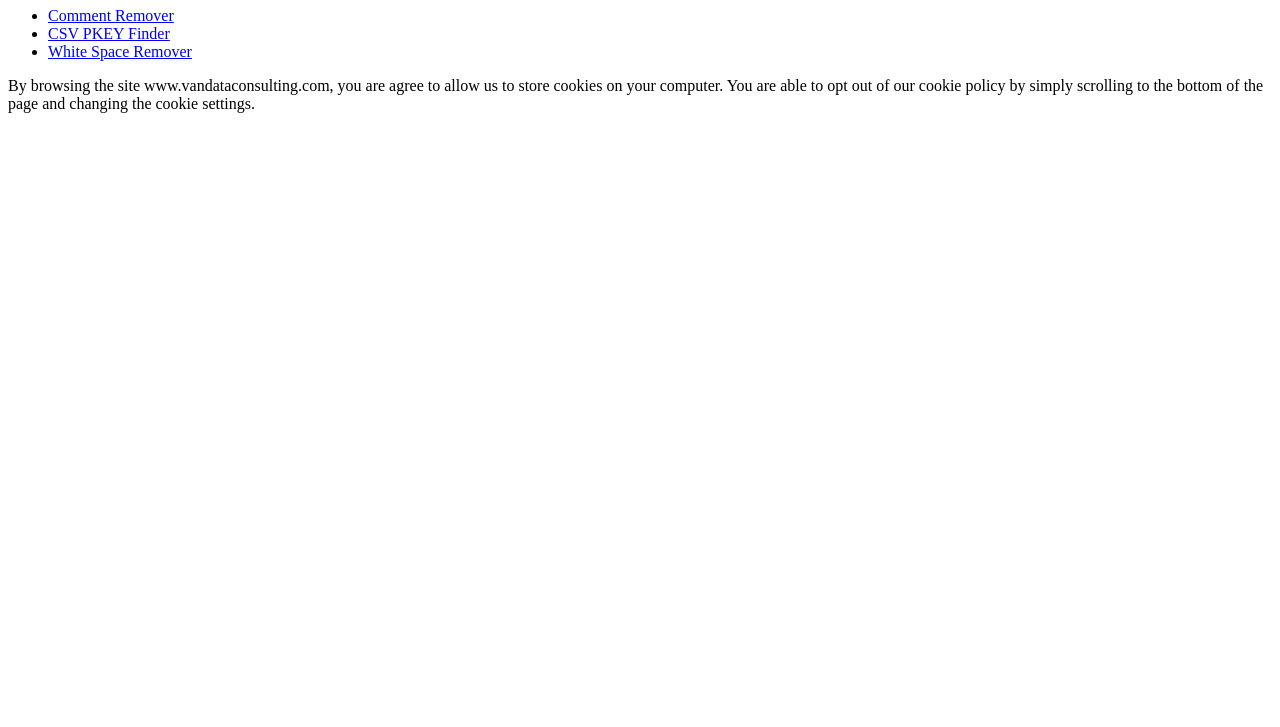
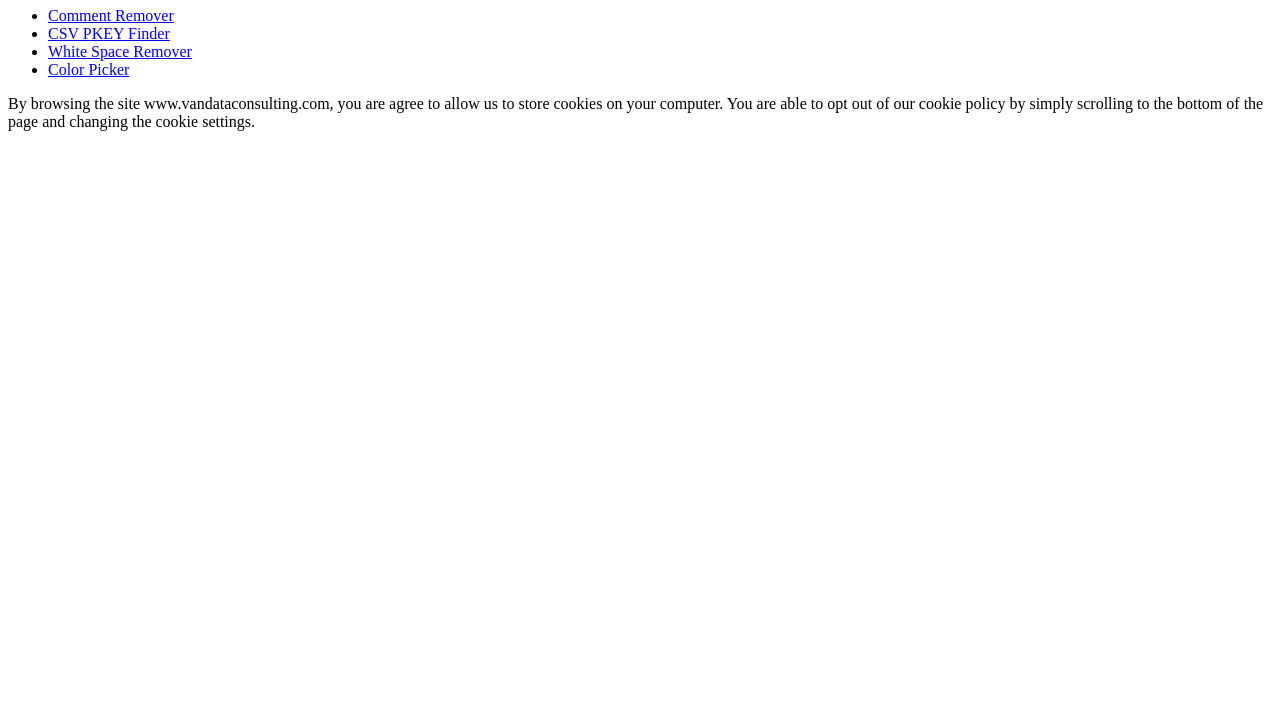
Before and after one commit to mhs/VanDataDev.github.io, a plain HTML site: page index.html in a window 1280 px wide. Shown: the part 73-800 px from the top of the page. Drawn offline with Linux system fonts and the light colour scheme.

Commit message:
Update index.html

```diff
--- a/index.html
+++ b/index.html
@@ -25,6 +25,11 @@
                     White Space Remover
                 </a>
             </li>
+            <li>
+                <a href="color_picker.html">
+                    Color Picker
+                </a>
+            </li>
         </ul>
         <p>
             By browsing the site www.vandataconsulting.com, you are agree to allow us to store cookies on your computer. You are able to opt out of our cookie policy by simply scrolling to the bottom of the page and changing the cookie settings.
```
